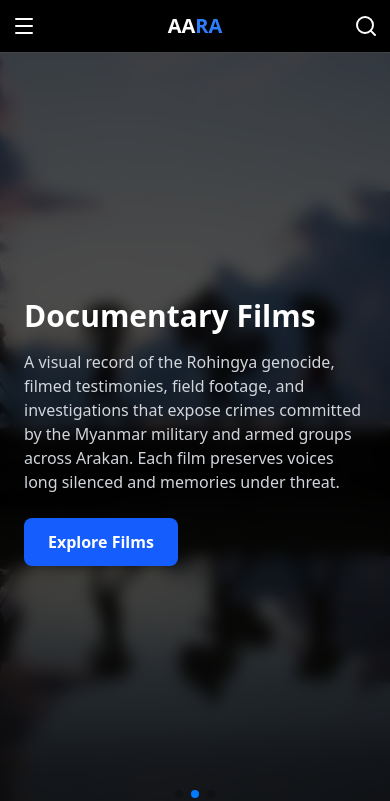
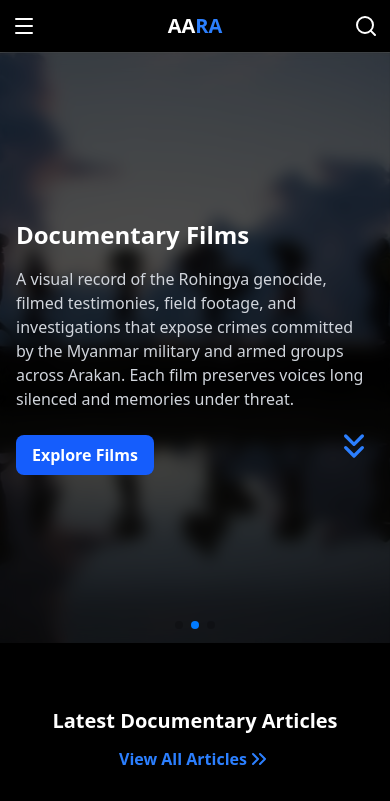
Before and after one commit to Mustakahmmed-dev/Rohingya-Documentary, a Next.js app: page / in a window 390 px wide. Shown: the top 801 px of the page. Built offline with nearby package versions, Linux system fonts and the light colour scheme.

Commit message:
Updated hero, arrow in see all news and responsiveness of the contents

```diff
--- a/src/components/Hero/Hero.jsx
+++ b/src/components/Hero/Hero.jsx
@@ -6,6 +6,7 @@ import "swiper/css";
 import "swiper/css/pagination";
 import "swiper/css/effect-fade";
 import { motion } from "framer-motion";
+import { ChevronsDown, ArrowDownToLine } from "lucide-react";
 
 const Hero = () => {
     const slides = [
@@ -33,7 +34,7 @@ const Hero = () => {
     ];
 
     return (
-        <section className="relative w-full h-[90vh] overflow-hidden">
+        <section className="relative w-full h-[70vh] md:h-[80vh] overflow-hidden">
             <Swiper
                 modules={[Autoplay, Pagination, EffectFade]}
                 autoplay={{ delay: 6000, disableOnInteraction: false }}
@@ -49,12 +50,12 @@ const Hero = () => {
                             style={{ backgroundImage: `url(${slide.bg})` }}
                         >
                             <div className="absolute inset-0 bg-black/70 backdrop-blur-sm" />
-                            <div className="relative z-10 flex flex-col justify-center h-full px-6 md:px-16 max-w-3xl text-white">
+                            <div className="relative z-10 flex flex-col justify-center h-full px-4 md:px-16 max-w-3xl text-white">
                                 <motion.h1
                                     initial={{ opacity: 0, y: 20 }}
                                     animate={{ opacity: 1, y: 0 }}
                                     transition={{ duration: 0.8 }}
-                                    className="text-3xl md:text-5xl font-bold mb-4"
+                                    className=" text-2xl md:text-5xl font-bold mb-4"
                                 >
                                     {slide.title}
                                 </motion.h1>
@@ -62,16 +63,19 @@ const Hero = () => {
                                     initial={{ opacity: 0, y: 30 }}
                                     animate={{ opacity: 1, y: 0 }}
                                     transition={{ delay: 0.3, duration: 0.8 }}
-                                    className="text-gray-300 mb-6"
+                                    className="text-gray-300 tex-sm md:text-lg mb-6"
                                 >
                                     {slide.desc}
                                 </motion.p>
-                                <motion.a href={slide.href}
-                                    whileHover={{ scale: 1.05 }}
-                                    className="bg-blue-600 hover:bg-red-500 transition px-6 py-3 rounded-lg font-semibold w-fit"
-                                >
-                                    {slide.btn}
-                                </motion.a>
+                                <div className="flex gap-5 items-center justify-between ">
+                                    <motion.a href={slide.href}
+                                        whileHover={{ scale: 1.05 }}
+                                        className="bg-blue-600 hover:bg-red-500 transition px-4 md:px-6 py-2 md:py-3 rounded-lg font-semibold w-fit"
+                                    >
+                                        {slide.btn}
+                                    </motion.a>
+                                    <a href="#latestDocumentaries" className="animate-bounce text-blue-500 font-semibold"> <ChevronsDown size={40} /> </a>
+                                </div>
                             </div>
                         </div>
                     </SwiperSlide>
--- a/src/components/HomeSections/NewsSection.jsx
+++ b/src/components/HomeSections/NewsSection.jsx
@@ -1,5 +1,6 @@
 "use client";
 
+import { ChevronsRight } from "lucide-react";
 import Link from "next/link";
 
 const sampleNews = [
@@ -54,7 +55,7 @@ export default function NewsSection() {
             href="/news"
             className="text-red-500 hover:text-red-400 font-semibold transition-all flex items-center gap-1"
           >
-            See all news →
+            See all news <ChevronsRight />
           </Link>
         </div>
         <p>Stay up to date with our latest news and updates from Arakan state of Myanmar. We are writing from the most persecuted Rohingya community in Arakan state. </p>
```
